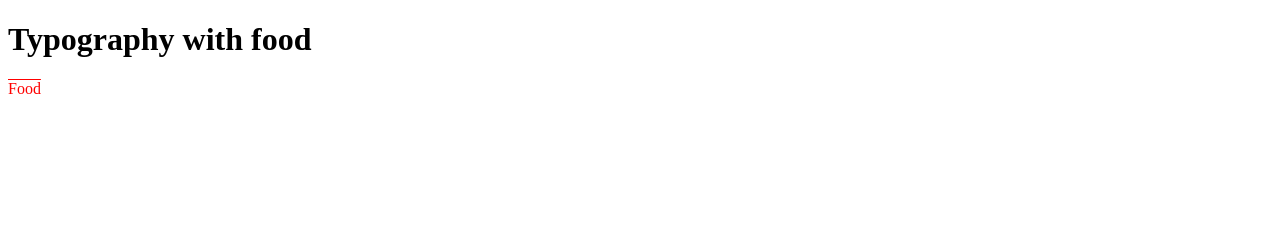
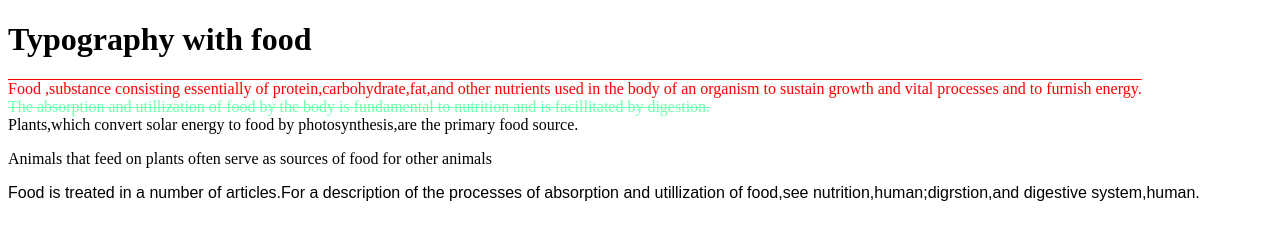
Before and after one commit to Farisha-coder/New-folder, a plain HTML site: page Text styling properties123.html in a window 1280 px wide. Drawn offline with Linux system fonts and the light colour scheme.

Commit message:
Text styling properties in CSS

```diff
--- a/Text styling properties123.html
+++ b/Text styling properties123.html
@@ -31,6 +31,11 @@
 </head>
 <body>
     <h1>Typography with food</h1>
-    <div class="text1"> Food </div>
+    <div class="text1"> Food ,substance consisting essentially of protein,carbohydrate,fat,and other nutrients used in the body of an organism to sustain growth and vital processes and to furnish energy.</div>
+    <div class="text2">The absorption and utillization of food by the body is fundamental to nutrition and is facillitated by digestion.</div>
+    <div clas="text3">Plants,which convert solar energy to food by photosynthesis,are the primary food source.</div>
+
+    <p class="p1">Animals that feed on plants often serve as sources of food for other animals</p>
+    <p class="p2"> Food is treated in a number of articles.For a description of the processes of absorption and utillization of food,see nutrition,human;digrstion,and digestive system,human.</p>
 </body>
 </html>
```
